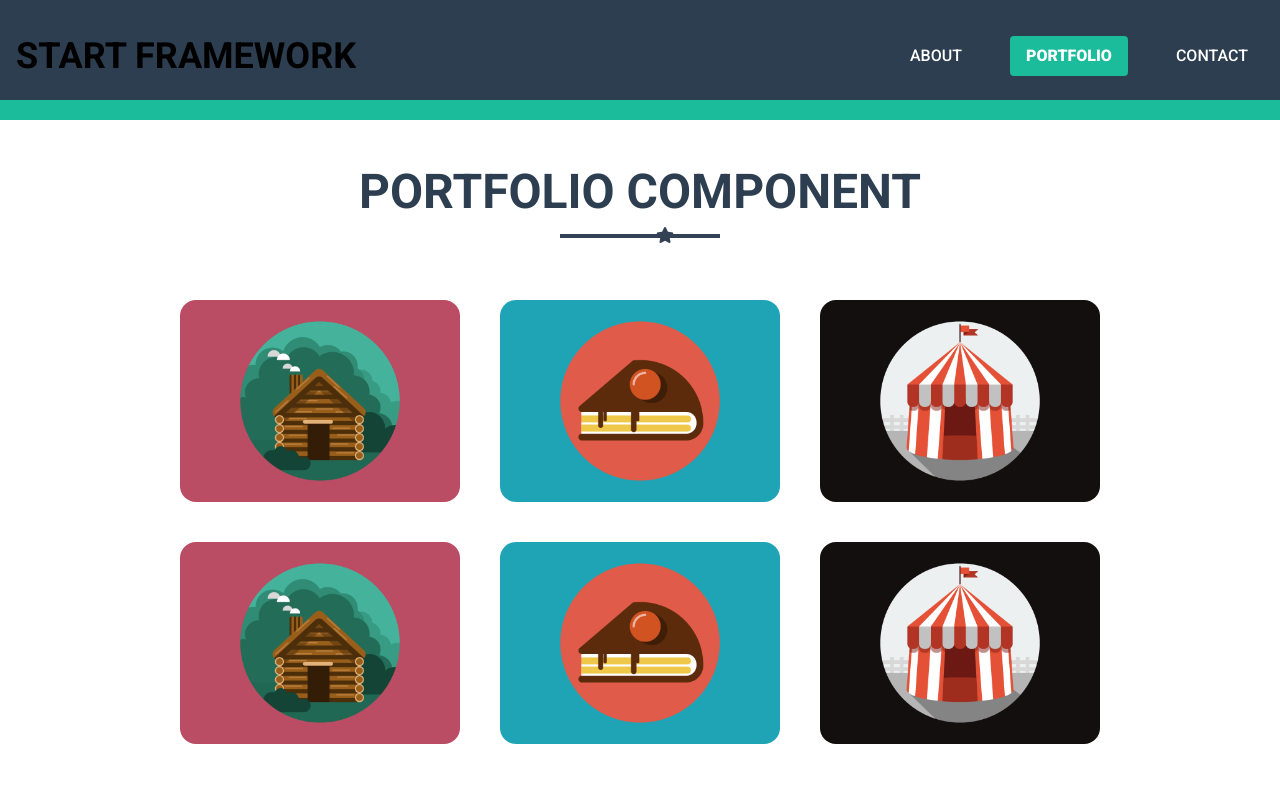
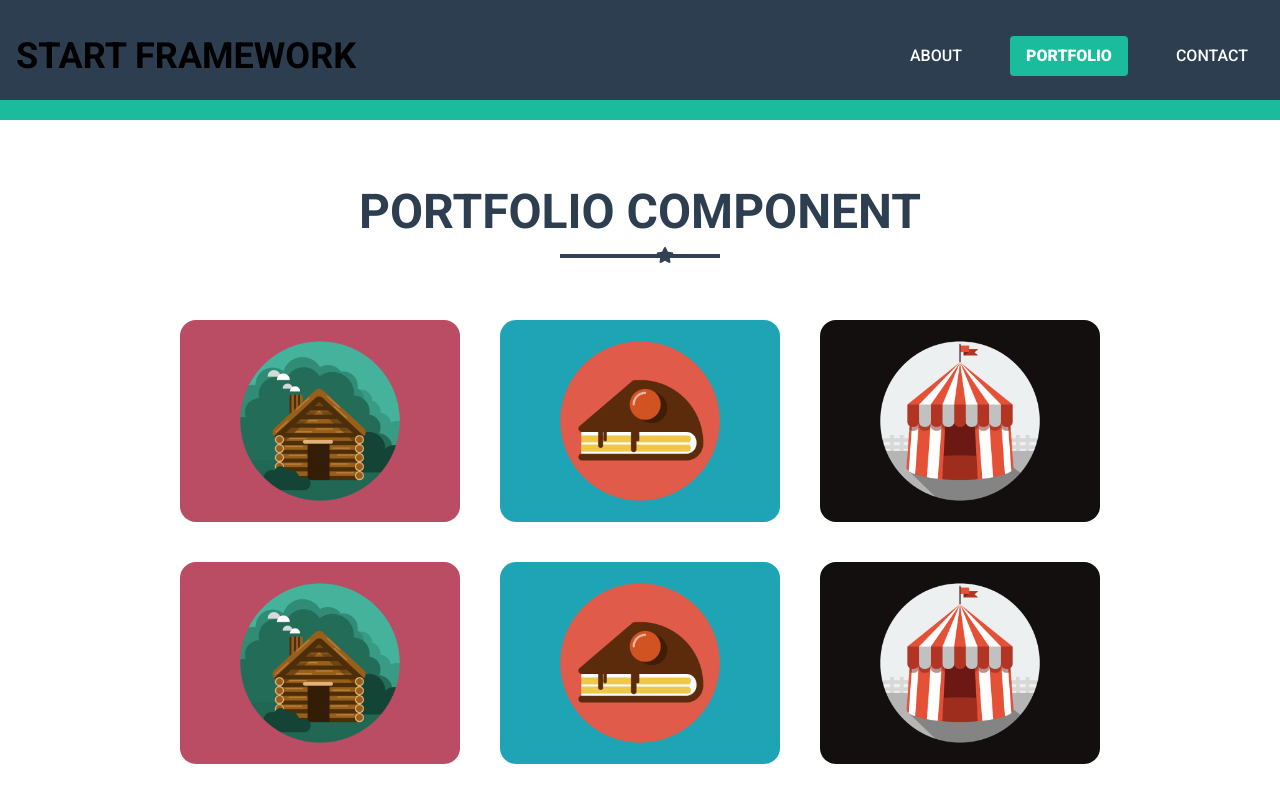
Before and after one commit to MMohmedMahmoudd/StartFramework, a React (Vite) app: page /Portfolio in a window 1280 px wide. Shown: the top 800 px of the page. Built offline with nearby package versions, Linux system fonts and the light colour scheme.

Commit message:
second commit

```diff
--- a/src/Component/Portfolio/Portfolio.jsx
+++ b/src/Component/Portfolio/Portfolio.jsx
@@ -24,7 +24,7 @@ export default function Portfolio() {
   return (
     <>
     <section className="Portfolio py-10 my-10 w-full flex justify-center items-center">
-    <div className="container mt-10 py-5 w-full text-center">
+    <div className="container my-10 py-10 w-full text-center">
         <div className="data w-3/4 mx-auto">
         <h1 className="text-[#2c3e50] text-5xl max-sm:text-4xl uppercase font-bold mt-7">
         portfolio component
```
